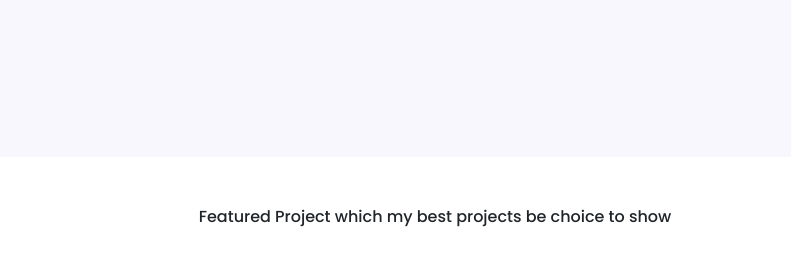
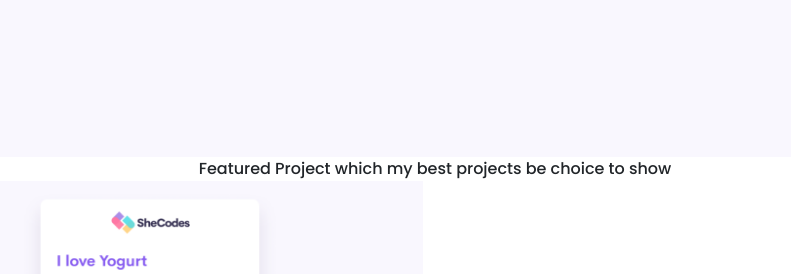
Before and after one commit to liliane-charlie/portofolio, a plain HTML site: page index.html in a window 1280 px wide. Shown: the part 504-778 px from the top of the page, without its empty margins (205-996 px from the left). Drawn offline with nearby package versions, Linux system fonts and the light colour scheme; a web font is replaced by a local one.

Commit message:
Update index.html

```diff
--- a/index.html
+++ b/index.html
@@ -43,7 +43,7 @@
         <a href="#" class="btn btn-branding"> Contact me</a>
       </div>
     </div>
-    <p class="text-center m-5">
+    <p class="text-center m-0">
       Featured Project which my best projects be choice to show
     </p>
     <div class="container">
```
